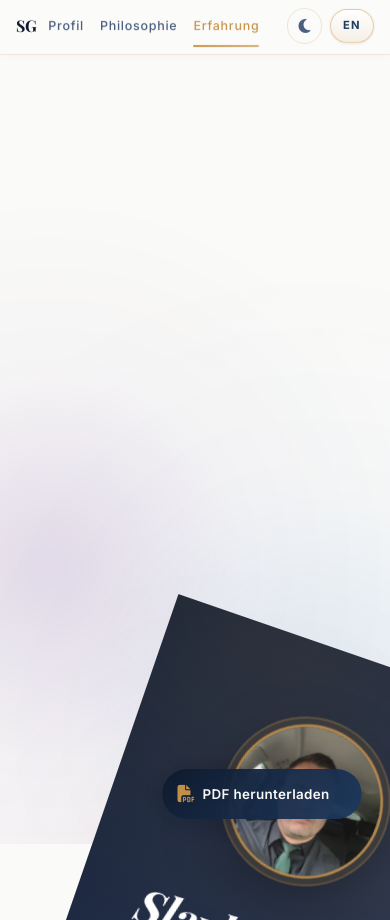
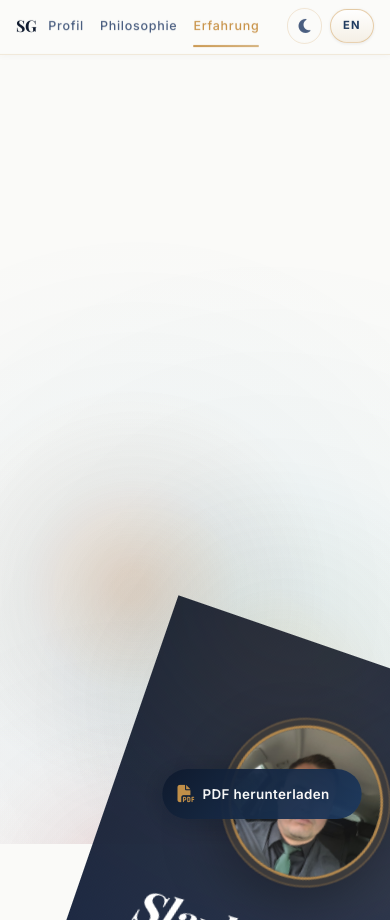
Before and after one commit to slfresh/cv, a website: page index.html in a window 390 px wide. Shown: the top 920 px of the page. Drawn offline with nearby package versions, Linux system fonts and the light colour scheme; animation ran at ten frames a second; a web font is replaced by a local one.

Commit message:
feat: implement layered nebulae and mobile swallow focus/layout fixes

```diff
--- a/index.html
+++ b/index.html
@@ -1044,6 +1044,8 @@
       var targetSwallowProgress = 0;
       var currentSwallowProgress = 0;
 
+      var originalBodyHeight = 0;
+
       window.addEventListener('resize', function() {
         width = canvas.width = window.innerWidth;
         height = canvas.height = window.innerHeight;
@@ -1066,36 +1068,69 @@
         activeFactor = 0;
       });
 
-      // 1. Generate Colorful Cosmic Nebula Clouds
+      // 1. Generate Colorful Cosmic Nebula Clouds (Layered: Deep Cyan/Teal gas with Warm Gold/Orange edges)
       var nebulae = [
+        // Group 1: Bottom-Left Nebula
         {
           x: width * 0.25,
-          y: height * 0.3,
+          y: height * 0.35,
           size: Math.max(width, height) * 0.45,
-          color: '75, 0, 130', // Deep Indigo/Violet
-          opacity: 0.18, // Increased opacity for visibility
-          driftSpeed: 0.00012,
-          driftRadius: 50,
+          color: '10, 80, 140', // Deep Teal/Blue gas
+          opacity: 0.18,
+          driftSpeed: 0.00008,
+          driftRadius: 40,
           phase: 0
         },
         {
-          x: width * 0.75,
-          y: height * 0.45,
-          size: Math.max(width, height) * 0.55,
-          color: '0, 100, 200', // Deep Stellar Teal/Blue
-          opacity: 0.16, // Increased opacity for visibility
+          x: width * 0.23,
+          y: height * 0.33,
+          size: Math.max(width, height) * 0.24,
+          color: '255, 120, 15', // Glowing Orange-Gold core
+          opacity: 0.26,
           driftSpeed: 0.00008,
           driftRadius: 40,
+          phase: 0
+        },
+        // Group 2: Top-Right Nebula
+        {
+          x: width * 0.75,
+          y: height * 0.42,
+          size: Math.max(width, height) * 0.52,
+          color: '0, 130, 170', // Teal/Cyan outer gas
+          opacity: 0.16,
+          driftSpeed: 0.00006,
+          driftRadius: 30,
           phase: Math.PI / 3
         },
         {
+          x: width * 0.78,
+          y: height * 0.45,
+          size: Math.max(width, height) * 0.26,
+          color: '240, 160, 40', // Golden Amber core
+          opacity: 0.22,
+          driftSpeed: 0.00006,
+          driftRadius: 30,
+          phase: Math.PI / 3
+        },
+        // Group 3: Mid-Bottom Nebula
+        {
           x: width * 0.5,
-          y: height * 0.75,
-          size: Math.max(width, height) * 0.4,
-          color: '200, 50, 100', // Nebula Magenta
-          opacity: 0.14, // Increased opacity for visibility
-          driftSpeed: 0.00015,
-          driftRadius: 60,
+          y: height * 0.72,
+          size: Math.max(width, height) * 0.38,
+          color: '110, 20, 80', // Soft Crimson/Magenta outer
+          opacity: 0.15,
+          driftSpeed: 0.00010,
+          driftRadius: 50,
+          phase: Math.PI * 1.5
+        },
+        {
+          x: width * 0.48,
+          y: height * 0.70,
+          size: Math.max(width, height) * 0.22,
+          color: '255, 90, 20', // Warm Crimson-Orange core
+          opacity: 0.20,
+          driftSpeed: 0.00010,
+          driftRadius: 50,
           phase: Math.PI * 1.5
         }
       ];
@@ -1221,7 +1256,10 @@
         var scrollFromBottom = scrollHeight - clientHeight - scrollPos;
         var threshold = 400; // Trigger swallow in the last 400px of scrolling
 
-        if (scrollFromBottom < threshold) {
+        var isFocused = document.activeElement && contactSection && contactSection.contains(document.activeElement);
+        if (isFocused) {
+          targetSwallowProgress = 1;
+        } else if (scrollFromBottom < threshold) {
           targetSwallowProgress = 1 - (scrollFromBottom / threshold);
         } else {
           targetSwallowProgress = 0;
@@ -1229,17 +1267,30 @@
         targetSwallowProgress = Math.max(0, Math.min(1, targetSwallowProgress));
         currentSwallowProgress += (targetSwallowProgress - currentSwallowProgress) * 0.08;
 
+        // ─── HEIGHT LOCKING (Prevent scroll height collapse loop on mobile) ───
+        if (currentSwallowProgress > 0.001) {
+          if (!originalBodyHeight) {
+            originalBodyHeight = document.documentElement.scrollHeight;
+          }
+          document.body.style.minHeight = originalBodyHeight + 'px';
+        } else {
+          document.body.style.minHeight = '';
+          originalBodyHeight = 0;
+        }
+
         ctx.clearRect(0, 0, width, height);
 
         var isDark = document.documentElement.classList.contains('dark');
 
-        // Determine Black Hole Coordinates
+        // Determine Black Hole Coordinates (Centered on the glass form card itself)
         var bhX = width / 2;
         var bhY = height + 100;
         if (contactSection) {
-          var contactRect = contactSection.getBoundingClientRect();
-          bhX = contactRect.left + contactRect.width / 2;
-          bhY = contactRect.top + contactRect.height / 2;
+          var card = contactSection.querySelector('.glass-card');
+          var targetEl = card || contactSection;
+          var rect = targetEl.getBoundingClientRect();
+          bhX = rect.left + rect.width / 2;
+          bhY = rect.top + rect.height / 2;
         }
 
         // ─── RENDER NEBULA CLOUDS ───
@@ -1441,20 +1492,24 @@
         if (currentSwallowProgress > 0.001) {
           if (navbar) {
             navbar.style.transform = 'translateY(' + (-currentSwallowProgress * 105) + '%)';
+            navbar.style.display = currentSwallowProgress > 0.85 ? 'none' : '';
           }
           if (pdfBtn) {
             pdfBtn.style.transform = 'scale(' + scale + ')';
             pdfBtn.style.opacity = opacity;
             pdfBtn.style.pointerEvents = 'none';
+            pdfBtn.style.display = currentSwallowProgress > 0.85 ? 'none' : '';
           }
         } else {
           if (navbar) {
             navbar.style.transform = '';
+            navbar.style.display = '';
           }
           if (pdfBtn) {
             pdfBtn.style.transform = '';
             pdfBtn.style.opacity = '';
             pdfBtn.style.pointerEvents = '';
+            pdfBtn.style.display = '';
           }
         }
 
```
Also changed, not shown: en/index.html (+77 -22 lines), src/layout.html (+77 -22 lines), css/output.css.
